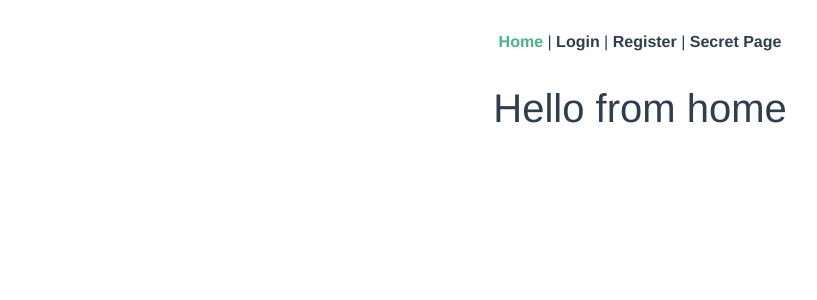
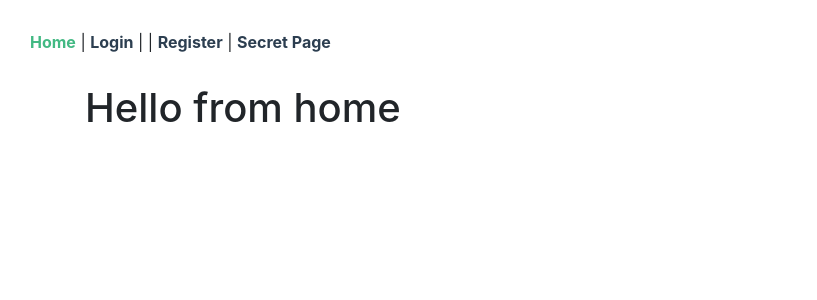
Before and after one commit to BokiGaja/Vue-JWT-Auth, a Vue app: page / in a window 1280 px wide. Shown: the top 300 px of the page, without its empty margins (0-817 px from the left). Built offline with nearby package versions, Linux system fonts and the light colour scheme.

Commit message:
Logout added

```diff
--- a/src/App.vue
+++ b/src/App.vue
@@ -4,9 +4,11 @@
     <div id="nav">
       <router-link to="/">Home</router-link>
       |
-      <router-link to="/login">Login</router-link>
+      <router-link to="/login" v-if="!loggedIn">Login</router-link>
       |
-      <router-link to="/register">Register</router-link>
+      <router-link to="/logout" v-if="loggedIn">Logout</router-link>
+      |
+      <router-link to="/register" v-if="!loggedIn">Register</router-link>
       |
       <router-link to="/secret">Secret Page</router-link>
     </div>
@@ -16,22 +18,17 @@
 </template>
 
 <script>
+  import {mapGetters} from 'vuex'
 
   export default {
     name:'App',
-    components: {
+    computed: {
+      ...mapGetters(['loggedIn'])
     }
   }
 </script>
 
 <style>
-#app {
-  font-family: 'Avenir', Helvetica, Arial, sans-serif;
-  -webkit-font-smoothing: antialiased;
-  -moz-osx-font-smoothing: grayscale;
-  text-align: center;
-  color: #2c3e50;
-}
 #nav {
   padding: 30px;
 }
--- /dev/null
+++ b/src/components/Auth/Logout.vue
@@ -0,0 +1,19 @@
+<template>
+  <h1>Logout</h1>
+</template>
+
+<script>
+  import {mapActions} from 'vuex'
+
+  export default {
+    name: "Logout",
+    methods: {
+      ...mapActions(['logout'])
+    },
+    async created()
+    {
+      await this.logout();
+      this.$router.push('/');
+    }
+  }
+</script>
--- a/src/router.js
+++ b/src/router.js
@@ -2,6 +2,7 @@ import Vue from 'vue'
 import Router from 'vue-router'
 import Home from './components/Home.vue'
 import Login from './components/Auth/Login'
+import Logout from './components/Auth/Logout'
 import Register from './components/Auth/Register'
 import Secret from './components/SecretPage'
 
@@ -21,6 +22,11 @@ export default new Router({
       component: Login
     },
     {
+      path: '/logout',
+      name: 'logout',
+      component: Logout
+    },
+    {
       path: '/register',
       name: 'register',
       component: Register
--- a/src/store.js
+++ b/src/store.js
@@ -9,11 +9,14 @@ export default new Vuex.Store({
     token: localStorage.getItem('token') || null
   },
   getters: {
-
+    loggedIn: state => state.token !== null
   },
   mutations: {
     retrieveToken(state, token) {
       state.token = token;
+    },
+    destroyToken(state) {
+      state.token = null;
     }
   },
   actions: {
@@ -27,6 +30,17 @@ export default new Vuex.Store({
       } catch (e) {
         return e;
       }
+    },
+    async logout(context) {
+      if (context.getters.loggedIn) {
+        try {
+          localStorage.removeItem('token');
+          context.commit('destroyToken')
+        } catch (e) {
+          localStorage.removeItem('token');
+          return e;
+        }
+      }
     }
   }
 })
```
